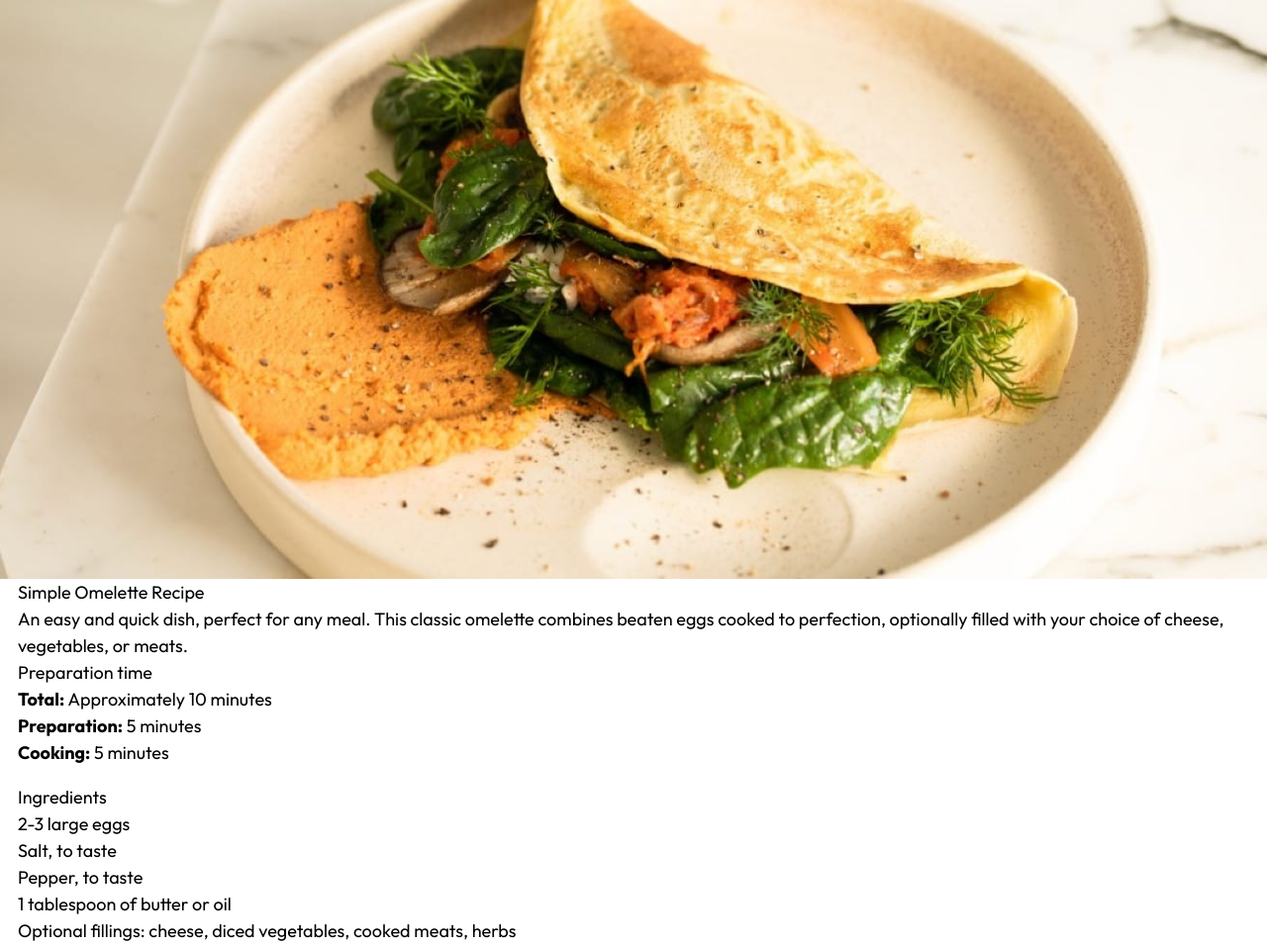
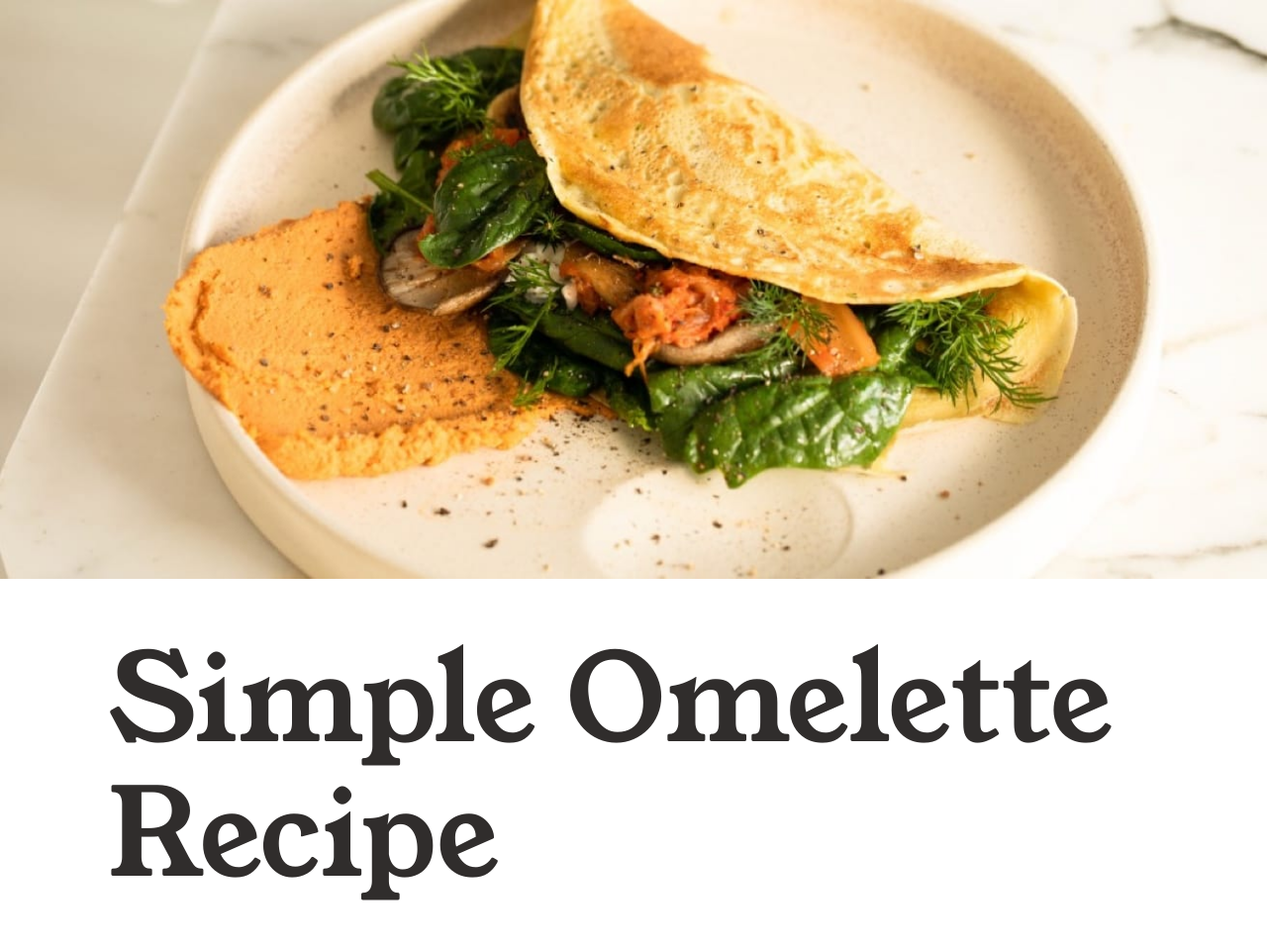
Before and after one commit to vitchet/fm-recipepagemain, a website: page index.html in a window 1280 px wide. Shown: the top 957 px of the page at 99% size. Drawn offline with Linux system fonts and the light colour scheme.

Commit message:
Fixed some base classes. Finished header part of the component.

```diff
--- a/index.html
+++ b/index.html
@@ -14,25 +14,34 @@
 
 <body>
   <main>
-    <article class="v-container gap-4 font-outfit">
-      <header>
-        <figure class="image-box">
+    <article class="recipe-page v-container gap-4 font-outfit">
+      <header class="v-container gap-4">
+        <figure>
           <img src="images/image-omelette.jpeg" alt="food-preview" width="1312" height="600" />
         </figure>
-        <section>
-          <h1>Simple Omelette Recipe</h1>
-          <p>
+        <section class="v-container gap-4">
+          <h1 class="text-4xl text-dark-charcoal font-medium font-young-serif">Simple Omelette Recipe</h1>
+          <p class="text-wenge-brown">
             An easy and quick dish, perfect for any meal. This classic
             omelette combines beaten eggs cooked to perfection, optionally
             filled with your choice of cheese, vegetables, or meats.
           </p>
         </section>
-        <section class="prep-time">
-          <h2>Preparation time</h2>
-          <ul>
-            <li><b>Total:</b> Approximately 10 minutes</li>
-            <li><b>Preparation:</b> 5 minutes</li>
-            <li><b>Cooking:</b> 5 minutes</li>
+        <section class="v-container bg-rose-white gap-3 text-wenge-brown p-5 pr-7 pl-7 rounded-xl">
+          <h2 class="text-dark-raspberry font-bold text-lg">Preparation time</h2>
+          <ul class="v-container gap-2">
+            <li class="h-container items-center ml-2">
+              <span class="text-dark-raspberry mr-5">•</span>
+              <span><b>Total:</b> Approximately 10 minutes</span>
+            </li>
+            <li class="h-container items-center ml-2">
+              <span class="text-dark-raspberry mr-5">•</span>
+              <span><b>Preparation:</b> 5 minutes</span>
+            </li>
+            <li class="h-container items-center ml-2">
+              <span class="text-dark-raspberry mr-5">•</span>
+              <span><b>Cooking:</b> 5 minutes</span>
+            </li>
           </ul>
         </section>
       </header>
--- a/src/css/base.css
+++ b/src/css/base.css
@@ -1,6 +1,6 @@
 @layer base {
     :root {
-        font-size: 2.25vh;
+        font-size: 4.25vw;
     }
 
     @font-face {
@@ -9,15 +9,19 @@
     }
 
     @font-face {
-        font-family: Young-Serif;
+        font-family: "Young Serif";
         src: url("../../assets/fonts/young-serif/YoungSerif-Regular.ttf");
     }
 
-    section {
-        @apply pr-4 pl-4;
+    .recipe-page section {
+        @apply mr-8 ml-8;
     }
 
     .v-container {
         @apply flex flex-col flex-nowrap;
     }
+
+    .h-container {
+        @apply flex flex-row flex-nowrap;
+    }
 }
```
Also changed, not shown: css/style.css.
